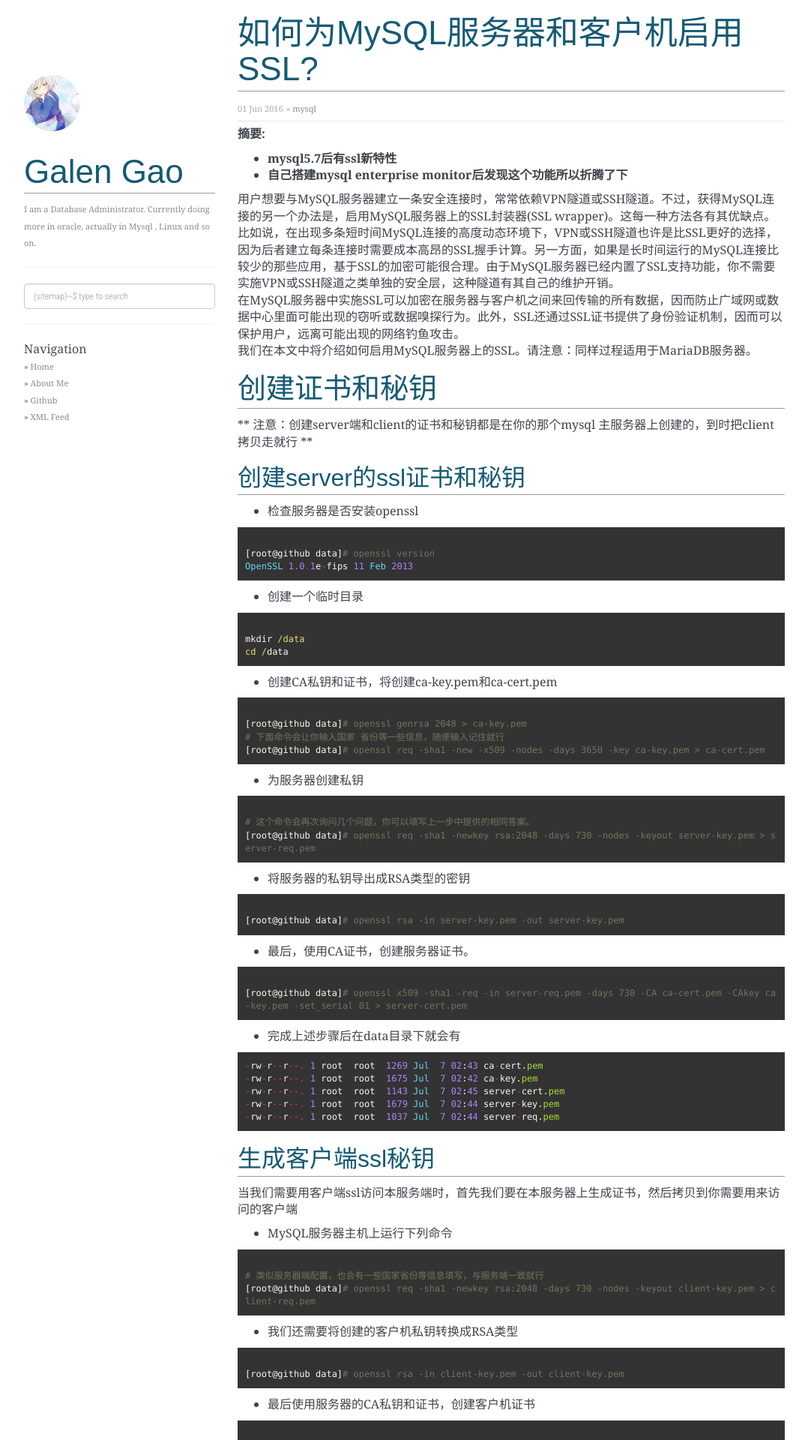
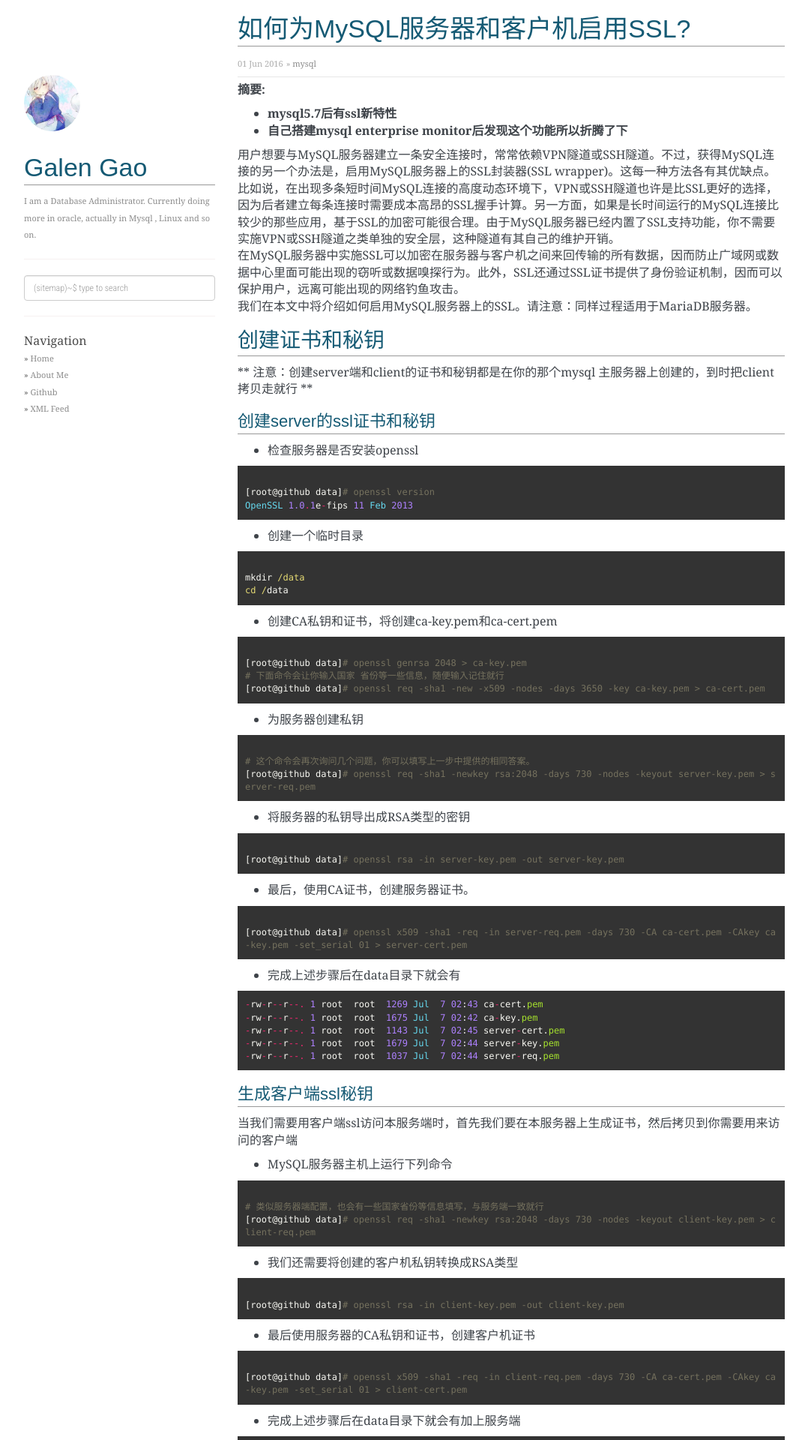
Before and after one commit to GalenGao/GalenGao.github.io, a Jekyll site: the page built from _posts/2016-06-01-mysql5.7-ssl.md, in a window 1280 px wide. Shown: the top 1920 px of the page at 75% size, without its empty margins (53-1131 px from the left). Built offline with Jekyll 4.4.1, drawn with Linux system fonts in a browser that asks for light colours; nearby versions of some CDN libraries; comment, search, counter and statistics services are not loaded.

Commit message:
first post

```diff
--- a/static/css/main.css
+++ b/static/css/main.css
@@ -39,7 +39,7 @@
 
 h1 {
     font-family: Arial, sans-serif;
-    font-size: 44px;
+    font-size: 34px;
     color: #155A74;
     padding-bottom: 4px;
     border-bottom: 1px solid #999;
@@ -47,7 +47,7 @@
 
 h2 {
   font-family: Arial, sans-serif;
-  font-size: 38px;
+  font-size: 28px;
   color: #155A74;
   padding-bottom: 4px;
   border-bottom: 1px solid #999;
@@ -55,7 +55,7 @@
 
 h3 {
   font-family: Arial, sans-serif;
-  font-size: 32px;;
+  font-size: 22px;;
   color: #155A74;
   padding-bottom: 4px;
   border-bottom: 1px solid #999;
```
Also changed, not shown: 1 other file.
